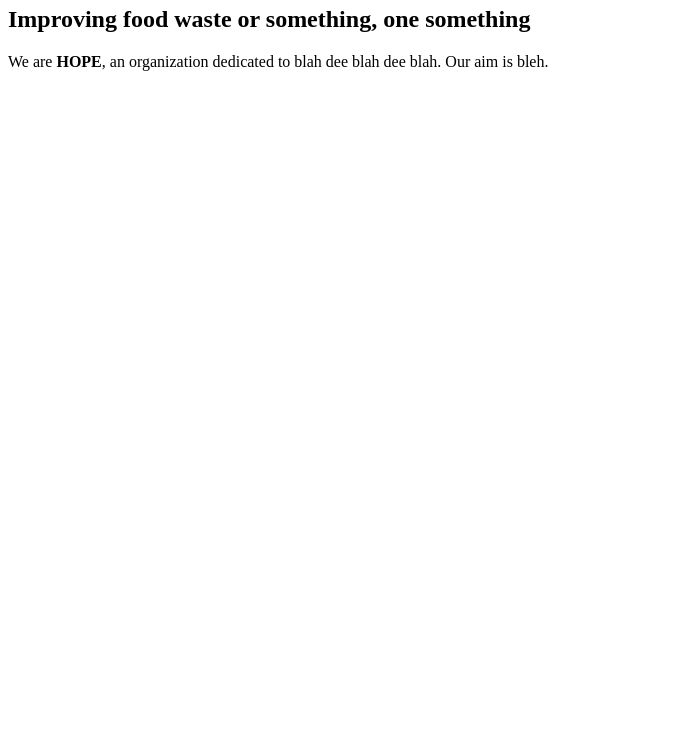
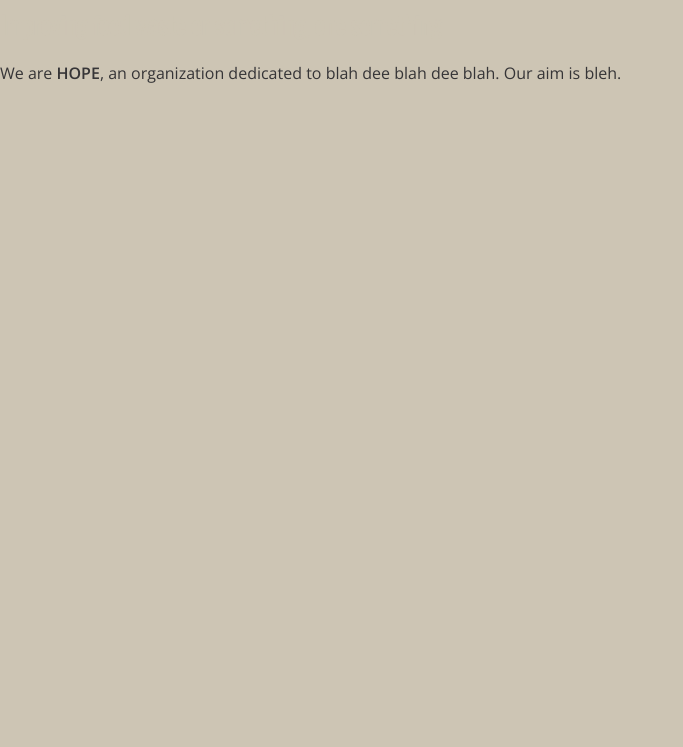
Before and after one commit to screechingviolet/screechingviolet.github.io, a plain HTML site: page index.html in a window 1280 px wide. Shown: the part 74-821 px from the top of the page, without its empty margins (0-683 px from the left). Before the commit the page ends 800 px from the top, so only its background shows below. Drawn offline with nearby package versions, Linux system fonts and the light colour scheme.

Commit message:
Update index.html

```diff
--- a/index.html
+++ b/index.html
@@ -1,7 +1,7 @@
 <!DOCTYPE html>
 <html>
     <head>
-         <link rel="stylesheet" type="text/css" href="main/css">
+         <link rel="stylesheet" type="text/css" href="main.css">
         <link href="https://fonts.googleapis.com/css2?family=Raleway&display=swap" rel="stylesheet">
         <link href="https://fonts.googleapis.com/css2?family=Julius+Sans+One&family=Open+Sans:ital,wght@0,400;0,600;1,400;1,600&display=swap" rel="stylesheet">
         <link href="https://fonts.googleapis.com/css2?family=Oswald&display=swap" rel="stylesheet">
```
